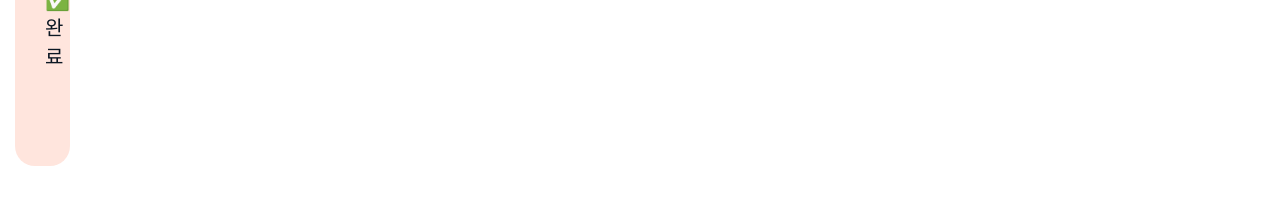
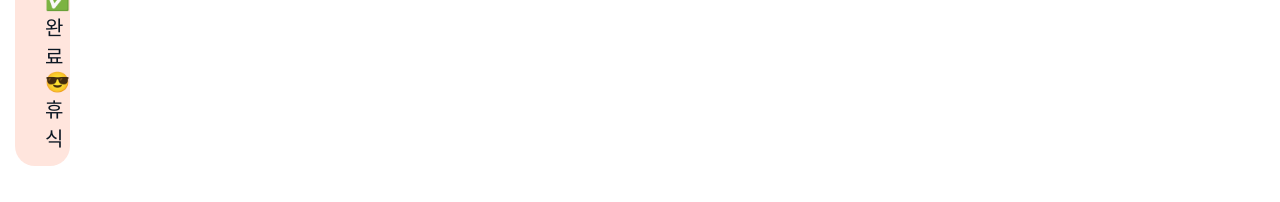
Before and after one commit to miraclee1226/Time-to-focus, a React (Create React App) app: page / in a window 1280 px wide. Shown: the part 530-732 px from the top of the page. Built offline with nearby package versions, Linux system fonts and the light colour scheme; a web font is replaced by a local one.

Commit message:
Create Rest Component

```diff
--- a/src/App.js
+++ b/src/App.js
@@ -2,20 +2,14 @@ import './App.css';
 import React from 'react';
 import {useState, useEffect} from 'react';
 import {Routes, Route, Link } from 'react-router-dom'
-import styled from 'styled-components'
 import Home from './pages/Home'
 import Tomorrow  from './pages/Tomorrow';
 import Someday from './pages/Someday'
 import Complete from './pages/Complete'
-
-
-
-
-
+import Rest from './pages/Rest';
 
 
 function App() {
-
   let [time, setTime] = useState(new Date())
 
     useEffect(()=>{
@@ -31,8 +25,8 @@ function App() {
     <div className='App'>
       <div className='nav'>
         <h4>Pomodoro</h4>
+      </div>
 
-      </div>
       <div className='date'>{time.toLocaleTimeString()}</div>
       <div className='allContent'>
         <div className='leftnav'>
@@ -41,6 +35,7 @@ function App() {
             <Link to="/tomorrowtodo">📆 내일 할 일</Link>
             <Link to="/someday">📅 추후</Link>
             <Link to="/complete">✅ 완료</Link>
+            <Link to="/rest">😎 휴식</Link>
           </div>
         </div>
 
@@ -49,6 +44,7 @@ function App() {
           <Route path='/tomorrowtodo' element= {<Tomorrow/>} />
           <Route path='/someday' element= {<Someday/>} />
           <Route path='/complete' element= {<Complete/>} />
+          <Route path='/rest' element= {<Rest/>} />
         </Routes>
       </div>
     </div>
```
